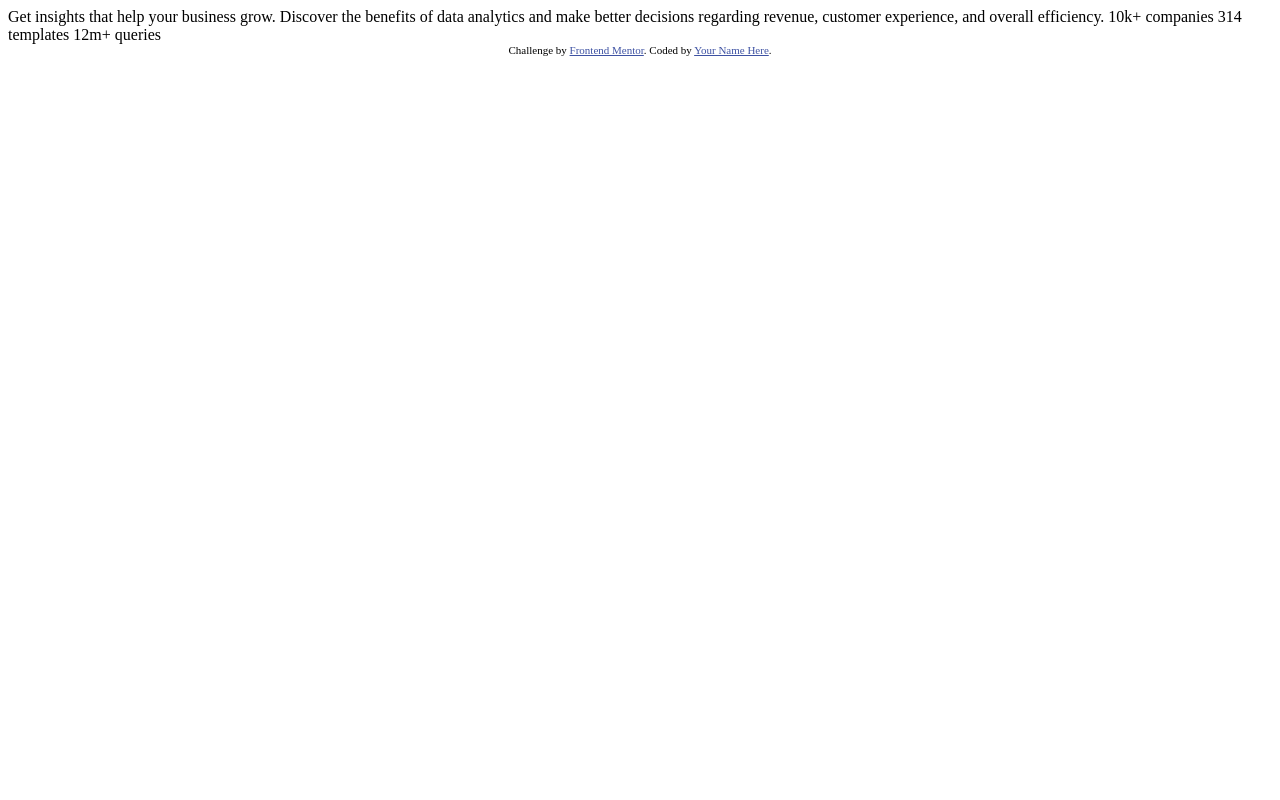
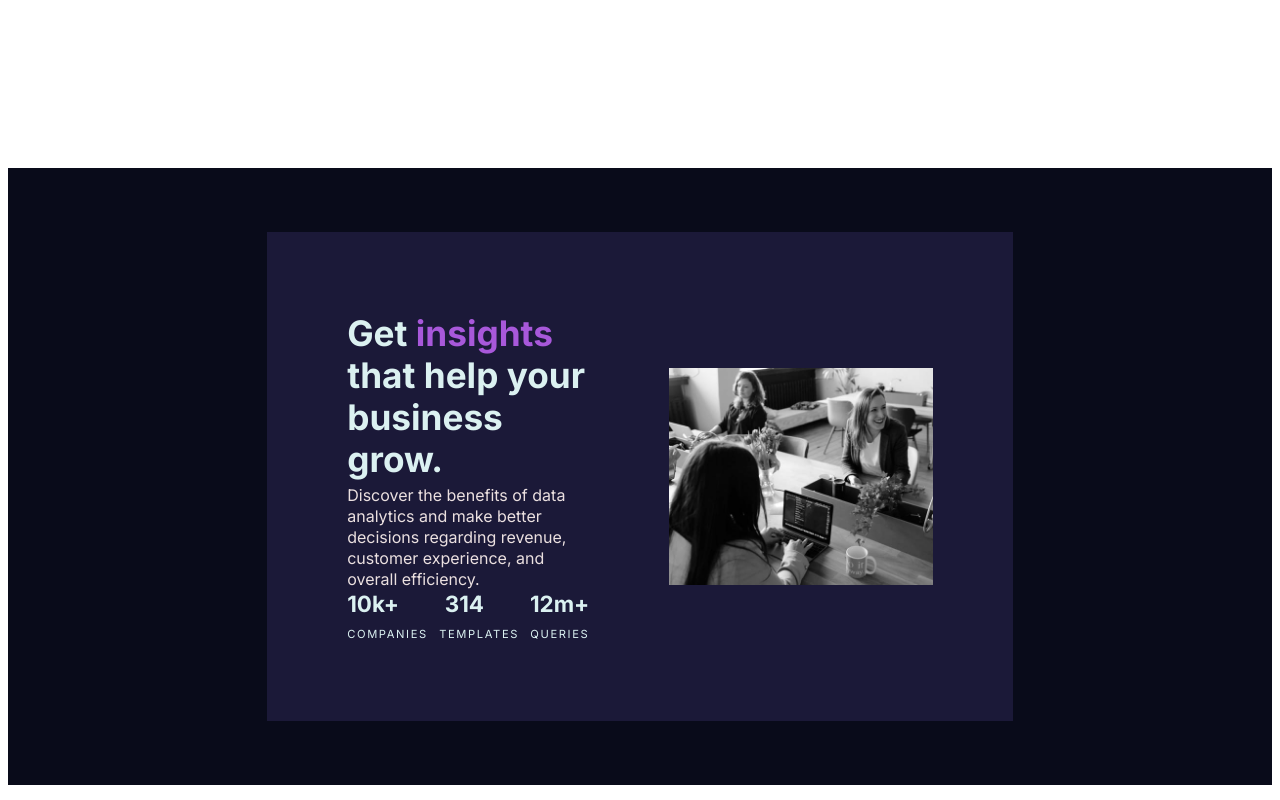
Before and after one commit to 99Yash/Card-component-FEM, a plain HTML site: page index.html in a window 1280 px wide. Drawn offline with Linux system fonts and the light colour scheme.

Commit message:
most things minus the overlay on the image

```diff
--- /dev/null
+++ b/design/_styles.scss
@@ -0,0 +1,83 @@
+body {
+  font-size: 1rem;
+  display: flex;
+  justify-content: center;
+  align-items: center;
+}
+
+.box {
+  margin-top: 10rem;
+  display: flex;
+  justify-content: center;
+  align-items: center;
+  padding: 4rem;
+  background-color: hsl(233, 47%, 7%);
+}
+
+.card {
+  display: flex;
+  justify-content: center;
+  align-items: center;
+  background-color: hsl(244, 38%, 16%);
+  flex: 0.6;
+  padding: 5rem;
+}
+
+.text {
+  display: flex;
+  flex-direction: column;
+  align-self: stretch;
+
+  font-family: "Inter";
+  font-size: 2.2rem;
+  font-weight: 700;
+  color: rgb(219, 241, 241);
+  width: 100%;
+
+  &__bold {
+    flex: 0.32;
+  }
+
+  &__description {
+    flex: 0.6;
+    font-size: 1rem;
+    font-weight: 400;
+    margin-top: 0.3rem;
+    line-height: 1.32rem;
+    color: adjust-hue($color: #ebe0e0, $degrees: 0.6);
+  }
+
+  &__stats {
+    font-size: 0.88rem;
+    font-weight: 400;
+    display: flex;
+    justify-content: space-between;
+
+    &--number {
+      font-size: 1.4rem;
+      font-weight: 700;
+    }
+  }
+
+  &-bottom {
+    font-size: 0.7rem;
+    font-weight: 400;
+    margin-top: 0.6rem;
+    letter-spacing: 0.1rem;
+
+    text-transform: uppercase;
+    display: flex;
+    justify-content: space-between;
+  }
+}
+
+#purple {
+  display: inline;
+  color: rgba($color: hsl(277, 64%, 60%), $alpha: 1);
+}
+
+.image {
+  background-size: cover;
+  padding-left: 5rem;
+  max-width: 45%;
+}
--- /dev/null
+++ b/design/main.scss
@@ -0,0 +1 @@
+@import "./styles";
--- a/index.html
+++ b/index.html
@@ -1,33 +1,64 @@
 <!DOCTYPE html>
 <html lang="en">
   <head>
-  <meta charset="UTF-8">
-  <meta name="viewport" content="width=device-width, initial-scale=1.0"> <!-- displays site properly based on user's device -->
+    <meta charset="UTF-8" />
+    <meta name="viewport" content="width=device-width, initial-scale=1.0" />
+    <!-- displays site properly based on user's device -->
 
-  <link rel="icon" type="image/png" sizes="32x32" href="./images/favicon-32x32.png">
-
+    <link
+      rel="icon"
+      type="image/png"
+      sizes="32x32"
+      href="./images/favicon-32x32.png"
+    />
+    <link rel="preconnect" href="https://fonts.googleapis.com" />
+    <link rel="preconnect" href="https://fonts.gstatic.com" crossorigin />
+    <link
+      href="https://fonts.googleapis.com/css2?family=Inter:wght@400;700&display=swap"
+      rel="stylesheet"
+    />
+    <link rel="stylesheet" href="./design/main.css" />
     <title>Frontend Mentor | Stats preview card component</title>
 
-  <!-- Feel free to remove these styles or customise in your own stylesheet 👍 -->
-  <style>
-    .attribution { font-size: 11px; text-align: center; }
-    .attribution a { color: hsl(228, 45%, 44%); }
-  </style>
+    <!-- Feel free to remove these styles or customize in your own stylesheet 👍 -->
   </head>
   <body>
+    <div class="box">
+        <div class="card">
+          <div class="text">
+            <div class="text__bold">
+              Get
+              <div id="purple">insights</div>
+              that help your business grow.
+            </div>
+            <div class="text__description">
+              Discover the benefits of data analytics and make better decisions
+              regarding revenue, customer experience, and overall efficiency.
+            </div>
+            <div class="text__stats">
+              <div class="text__stats--number 1">10k+</div>
+              <div class="text__stats--number 2">314</div>
+              <div class="text__stats--number 3">12m+</div>
+            </div>
+            <div class="text-bottom">
+              <div class="bottom1">companies</div>
+              <div class="bottom2">templates</div>
+              <div class="bottom3">queries</div>
+            </div>
+          </div>
+          <img
+            class="image"
+            src="./images/image-header-desktop.jpg"
+            alt="image-header-desktop"
+          />
+        </div>
+      </div>
 
-  Get insights that help your business grow.
-
-  Discover the benefits of data analytics and make better decisions regarding revenue, customer
-  experience, and overall efficiency.
-
-  10k+ companies
-  314 templates
-  12m+ queries
-
-  <div class="attribution">
-    Challenge by <a href="https://www.frontendmentor.io?ref=challenge" target="_blank">Frontend Mentor</a>.
-    Coded by <a href="#">Your Name Here</a>.
+    <!-- <div class="attribution">
+      Challenge by
+      <a href="https://www.frontendmentor.io?ref=challenge" target="_blank"
+        >Frontend Mentor</a
+      >. Coded by <a href="#">Yash Gourav Kar</a>. -->
     </div>
   </body>
 </html>
```
Also changed, not shown: design/main.css (added), design/styles.css (added), 3 other files. Lines whose indentation alone changed are shown as unchanged.
